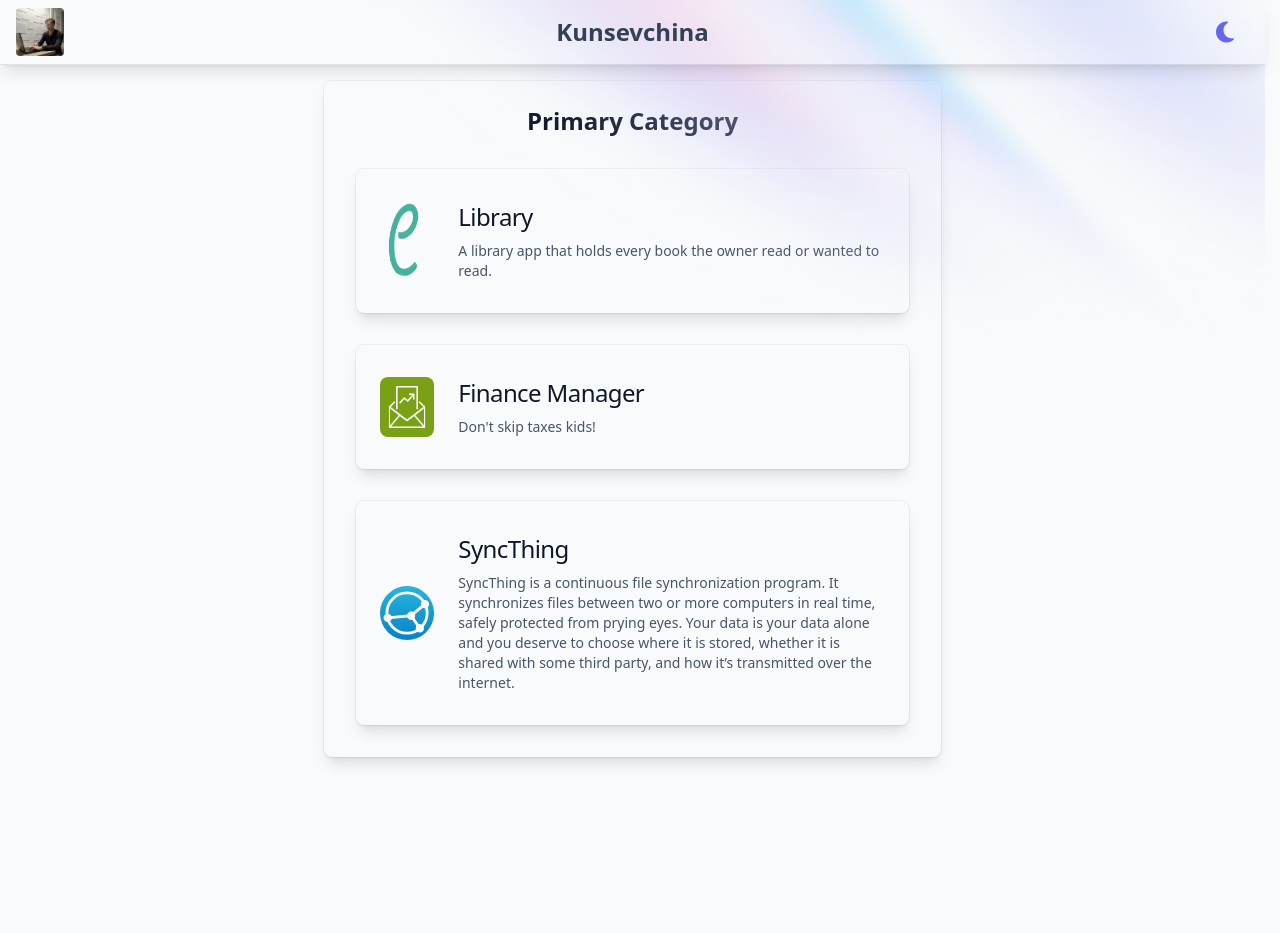
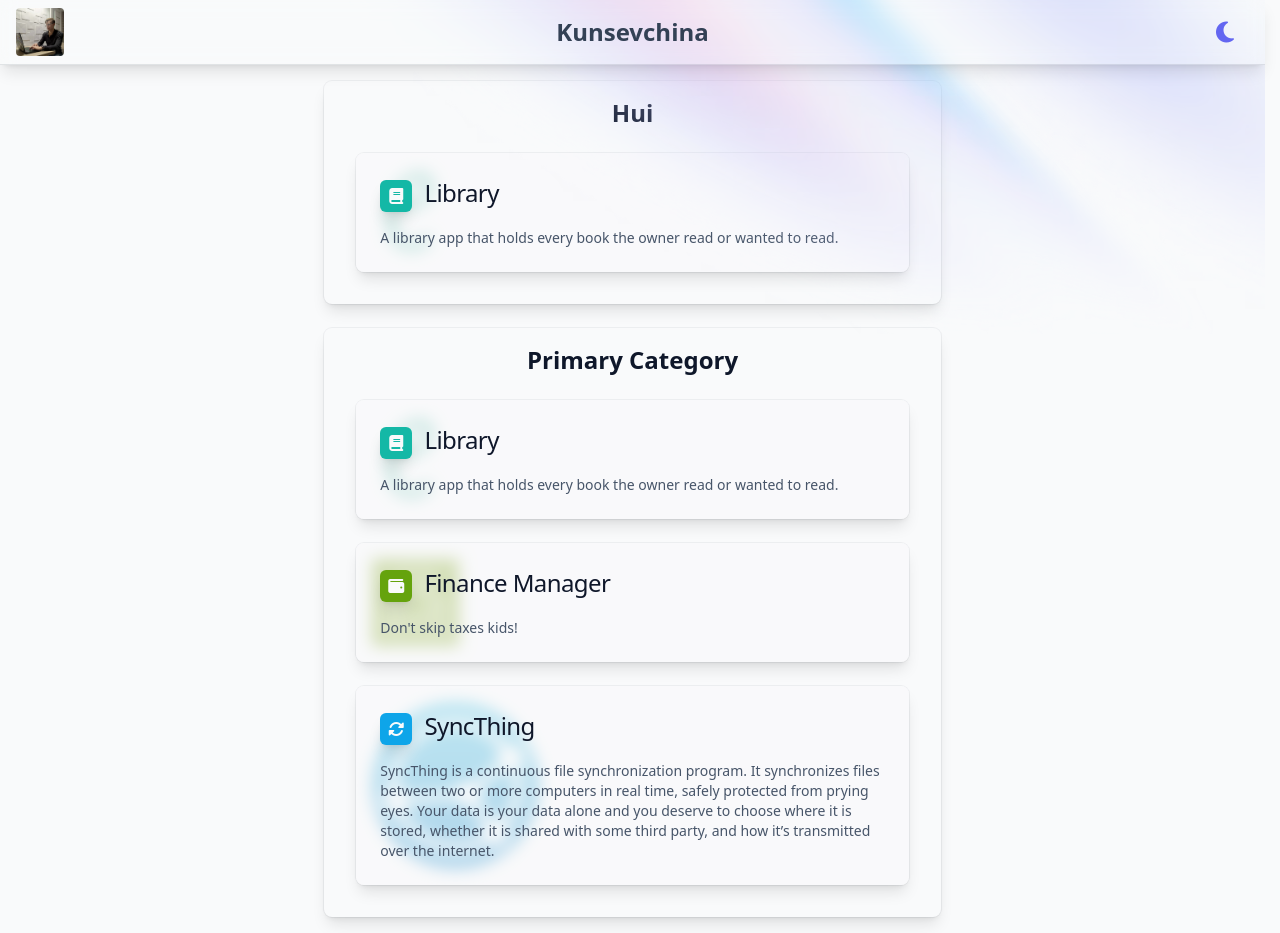
Before and after one commit to C010UR/kunsevchina-mainpage, a website: page index.html in a window 1280 px wide. Before the commit the page ends 800 px from the top, so only its background shows below. Drawn offline with nearby package versions, Linux system fonts and the light colour scheme.

Commit message:
Fix issues

```diff
--- a/index.html
+++ b/index.html
@@ -48,7 +48,7 @@
 
     <!-- Header Section -->
     <header
-      class="sticky top-0 z-40 flex w-full items-center justify-between bg-gray-50/30 px-4 py-2 shadow-lg backdrop-blur transition-colors duration-200 lg:z-50 lg:border-b lg:border-slate-900/10 dark:border-slate-50/[0.06] dark:bg-slate-900/30"
+      class="sticky top-0 z-40 flex w-full items-center justify-between bg-gray-50/30 px-4 py-2 shadow-lg backdrop-blur transition-colors duration-200 lg:border-b lg:border-slate-900/10 dark:border-slate-50/[0.06] dark:bg-slate-900/30"
     >
       <img id="app-logo" src="img/logo.png" class="h-12 rounded" alt="Logo" />
       <h1 id="app-name" class="text-2xl font-bold">Kunsevchina</h1>
@@ -59,20 +59,20 @@
     </header>
 
     <!-- Main Content -->
-    <div id="item-container" class="z-30 flex w-full flex-col items-center justify-center space-y-6 p-4 md:space-y-8">
+    <div id="item-container" class="z-30 flex w-full flex-col items-center justify-center space-y-4 p-4 md:space-y-6">
       <!-- Category 1 -->
       <div
         id="item-category"
-        class="flex w-full flex-col items-center space-y-6 rounded-lg bg-gray-50 px-6 py-6 pt-6 shadow-lg ring-1 ring-slate-900/5 duration-200 md:w-10/12 md:space-y-8 md:px-8 md:pb-8 lg:w-8/12 xl:w-6/12 dark:bg-slate-800"
+        class="flex w-full flex-col items-center space-y-4 rounded-lg bg-gray-50 p-4 shadow-lg ring-1 ring-slate-900/5 duration-200 md:w-10/12 md:space-y-6 md:px-8 md:pb-8 lg:w-8/12 xl:w-6/12 dark:bg-slate-800"
       >
-        <h1 id="item-category-name" class="md-4 text-2xl font-bold text-slate-900 dark:text-white">CATEGORY</h1>
+        <h1 id="item-category-name" class="md-2 text-2xl font-bold text-slate-900 dark:text-white">CATEGORY</h1>
         <!-- Style 1 -->
         <div id="item-template-image-background" class="flex w-full flex-1 flex-col items-center justify-center">
           <a
             id="item-link"
             href="#"
             target="_blank"
-            class="relative w-full transform overflow-hidden rounded-lg bg-gray-50 px-6 py-8 shadow-lg ring-1 ring-slate-900/5 transition duration-200 hover:scale-105 hover:shadow-xl dark:bg-slate-700"
+            class="relative w-full transform overflow-hidden rounded-lg bg-gray-50 p-4 shadow-lg ring-1 ring-slate-900/5 transition duration-200 hover:scale-105 hover:shadow-xl md:p-6 dark:bg-slate-700"
           >
             <div
               id="item-background-image"
@@ -95,7 +95,7 @@
                   STYLE: image-background
                 </h3>
               </div>
-              <p id="item-description" class="mt-2 text-sm text-slate-600 dark:text-slate-300">
+              <p id="item-description" class="mt-2 text-sm text-slate-600 md:mt-4 dark:text-slate-300">
                 Lorem ipsum dolor sit amet, consectetur adipiscing elit. Integer neque massa, aliquam eget cursus vel,
                 mollis non arcu. Curabitur ut quam ut mauris blandit consectetur. Etiam gravida non ligula mattis
                 commodo. Nullam augue tellus, porttitor ac vulputate vitae, ullamcorper eget nisl. Sed id sem magna. Sed
@@ -111,10 +111,10 @@
             id="item-link"
             href="#"
             target="_blank"
-            class="relative flex w-full transform flex-col overflow-hidden rounded-lg bg-gray-50 px-6 py-8 shadow-lg ring-1 ring-slate-900/5 transition duration-200 hover:scale-105 hover:shadow-xl md:flex-row dark:bg-slate-700"
+            class="relative flex w-full transform flex-col overflow-hidden rounded-lg bg-gray-50 p-4 shadow-lg ring-1 ring-slate-900/5 transition duration-200 hover:scale-105 hover:shadow-xl md:flex-row md:p-6 dark:bg-slate-700"
           >
-            <div class="mb-4 flex flex-col items-center md:mb-0 md:mr-6 md:flex-row">
-              <img id="item-image" class="h-full w-24 rounded-lg md:w-16" src="img/logo.png" />
+            <div class="mb-2 flex flex-col items-center md:mb-0 md:mr-6 md:flex-row">
+              <img id="item-image" class="w-16 rounded-lg md:w-24" src="img/logo.png" />
             </div>
             <div class="flex w-full flex-col justify-center">
               <div>
@@ -125,7 +125,7 @@
                   STYLE: image-left
                 </h3>
               </div>
-              <p id="item-description" class="mt-2 text-sm text-slate-600 dark:text-slate-300">
+              <p id="item-description" class="mt-2 text-sm text-slate-600 md:mt-4 dark:text-slate-300">
                 Lorem ipsum dolor sit amet, consectetur adipiscing elit. Integer neque massa, aliquam eget cursus vel,
                 mollis non arcu. Curabitur ut quam ut mauris blandit consectetur. Etiam gravida non ligula mattis
                 commodo. Nullam augue tellus, porttitor ac vulputate vitae, ullamcorper eget nisl. Sed id sem magna. Sed
--- a/scripts/app-config.js
+++ b/scripts/app-config.js
@@ -27,8 +27,24 @@
 export default {
   name: 'Kunsevchina',
   logo: 'img/logo.png',
-  style: 'image-left',
+  style: 'image-background',
   categories: [
+    {
+      name: 'Hui',
+      links: [
+        {
+          name: 'Library',
+          href: 'https://kunsevchina.ddns.net:3001/',
+          description: 'A library app that holds every book the owner read or wanted to read.',
+          image: 'img/logo/library.png',
+          icon: 'fa-book',
+          iconColor: 'gray-50',
+          iconDarkColor: 'gray-50',
+          iconBackground: 'teal-500',
+          iconDarkBackground: 'teal-400',
+        },
+      ]
+    },
     {
       name: 'Primary Category',
       links: [
```
